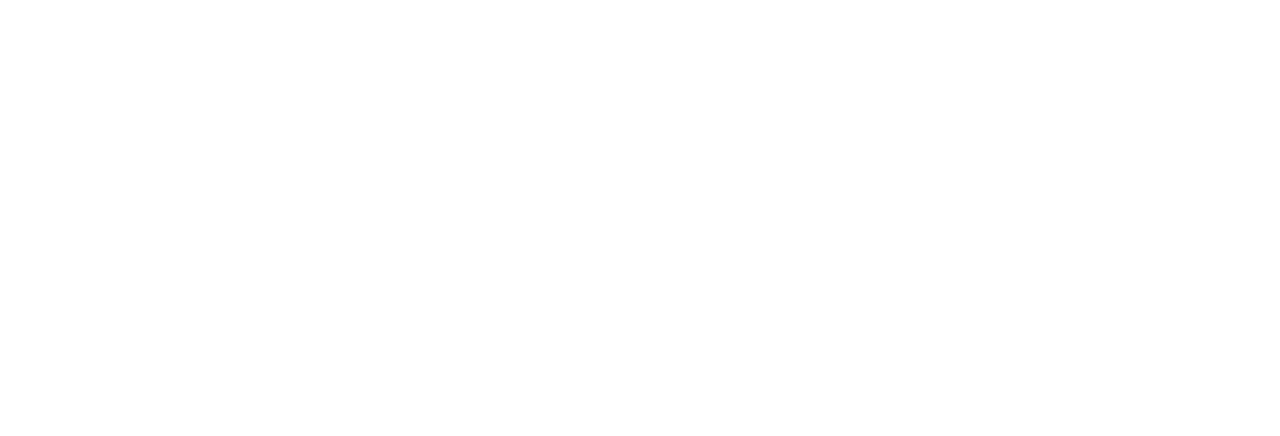
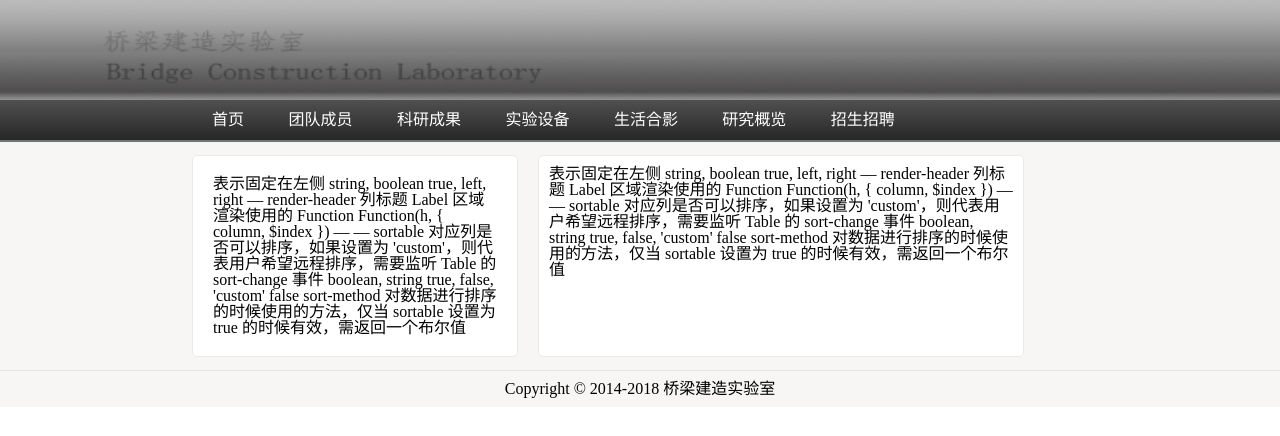
Before and after one commit to niexia/team-introduction, a plain HTML site: page home.html in a window 1280 px wide. Drawn offline with Linux system fonts and the light colour scheme.

Commit message:
build project

```diff
--- a/css/common/common.css
+++ b/css/common/common.css
@@ -0,0 +1,71 @@
+/*头部*/
+.logo{
+    height: 100px;
+}
+.logo img{
+    width: 100%;
+    height: 100%;
+}
+
+/*导航*/
+.navigation{
+    height: 40px;
+    line-height: 40px;
+    background: -webkit-linear-gradient(#505050, #272727); /* Safari 5.1 - 6.0 */
+    background: -o-linear-gradient(#505050, #272727); /* Opera 11.1 - 12.0 */
+    background: -moz-linear-gradient(#505050, #272727); /* Firefox 3.6 - 15 */
+    background: linear-gradient(#505050, #272727); /* 标准的语法 */
+    color: #ffffff;
+    font-size: 1em;
+    font-family: proxima-nova,'Helvetica Neue',Helvetica,Arial,sans-serif;
+    padding: 0 20% 0 15%;
+    border-bottom: 2px solid #6F7476;
+}
+.navigation ul{
+    display: block;
+}
+.navigation ul li{
+    display: inline;
+    height: 100%;
+    margin: 0 20px;
+}
+.navigation ul li:hover{
+    cursor: pointer;
+    color: #CCCCCC;
+}
+.navigation ul li a:link {color: #ffffff; text-decoration: none} /* 未访问的链接 */
+.navigation ul li a:visited {color: #ffffff}	/* 已访问的链接 */
+.navigation ul li a:hover {color: #CCCCCC}	/* 鼠标移动到链接上 */
+.navigation ul li a:active {color: #CCCCCC}	/* 选定的链接，即鼠标按下去的时候不松开显示的状态 */
+
+/*内容*/
+.main{
+    height: 60%;
+    padding: 1% 20% 1% 15%;
+    display: flex;
+    background-color: #F7F6F5;
+}
+.main-nav{
+    flex: 1;
+    padding: 020px;
+    margin-right: 20px;
+    background-color: #ffffff;
+    border: 1px solid #EBEAE8;
+    border-radius: 5px;
+}
+.main-content{
+    flex: 00180px;
+    padding: 010px;
+    background-color: #ffffff;
+    border: 1px solid #EBEAE8;
+    border-radius: 5px;
+}
+
+/*底部*/
+#footer{
+    height: 10%;
+    border-top: 1px solid #E6E5E2;
+    background-color: #F7F6F5;
+    padding: 10px;
+    text-align: center;
+}
--- a/home.html
+++ b/home.html
@@ -2,16 +2,51 @@
 <html lang="en">
 <head>
     <meta charset="UTF-8">
-    <title>Title</title>
+    <title>Team</title>
+    <link rel="stylesheet" href="css/common/reset.css" type="text/css" >
+    <link rel="stylesheet" href="css/common/common.css" type="text/css" >
+    <script src="" type="text/javascript"></script>
+    <script src="" type="text/javascript"></script>
 </head>
 <body>
     <!--头部-->
-    <div class="container logo"></div>
+    <div class="container logo">
+        <img src="imgs/views/header.png">
+    </div>
     <!--导航栏-->
-    <div class="container navigation"></div>
+    <div class="container navigation">
+        <div class="row">
+            <div class="col nav">
+                <ul>
+                    <li><a href="home.html" title="首页">首页</a></li>
+                    <li><a href="teammember.html" title="团队成员">团队成员</a></li>
+                    <li><a href="research.html" title="科研成果">科研成果</a></li>
+                    <li><a href="equipment.html" title="实验设备">实验设备</a></li>
+                    <li><a href="lifephoto.html" title="生活合影">生活合影</a></li>
+                    <li><a href="overview.html" title="研究概览">研究概览</a></li>
+                    <li><a href="recruitment.html" title="招生招聘">招生招聘</a></li>
+                </ul>
+            </div>
+        </div>
+    </div>
     <!--内容-->
-    <div class="container main"></div>
+    <div class="container main">
+        <div class="main-nav">
+            表示固定在左侧	string, boolean	true, left, right	—
+            render-header	列标题 Label 区域渲染使用的 Function	Function(h, { column, $index })	—	—
+            sortable	对应列是否可以排序，如果设置为 'custom'，则代表用户希望远程排序，需要监听 Table 的 sort-change 事件	boolean, string	true, false, 'custom'	false
+            sort-method	对数据进行排序的时候使用的方法，仅当 sortable 设置为 true 的时候有效，需返回一个布尔值
+        </div>
+        <div class="main-content">
+            表示固定在左侧	string, boolean	true, left, right	—
+            render-header	列标题 Label 区域渲染使用的 Function	Function(h, { column, $index })	—	—
+            sortable	对应列是否可以排序，如果设置为 'custom'，则代表用户希望远程排序，需要监听 Table 的 sort-change 事件	boolean, string	true, false, 'custom'	false
+            sort-method	对数据进行排序的时候使用的方法，仅当 sortable 设置为 true 的时候有效，需返回一个布尔值
+        </div>
+    </div>
     <!--底部-->
-    <div id="footer"></div>
+    <div id="footer">
+        Copyright © 2014-2018 桥梁建造实验室
+    </div>
 </body>
 </html>
```
Also changed, not shown: equipment.html (added, +52 -0 lines), lifephoto.html (added, +52 -0 lines), overview.html (added, +52 -0 lines), recruitment.html (added, +86 -0 lines), research.html (added, +52 -0 lines), teammember.html (added, +52 -0 lines), imgs/views/header.png (added).
